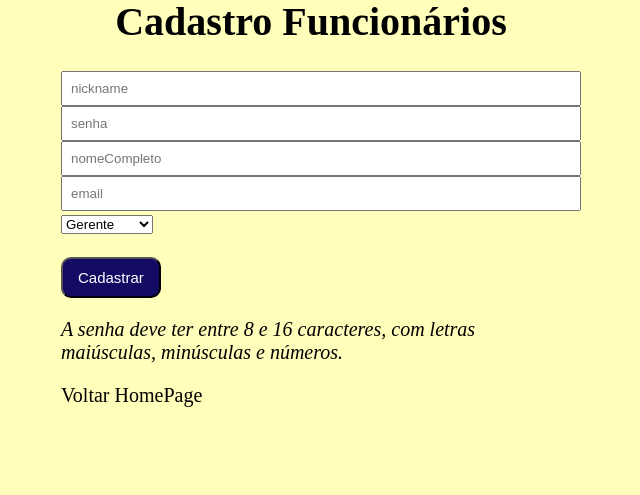
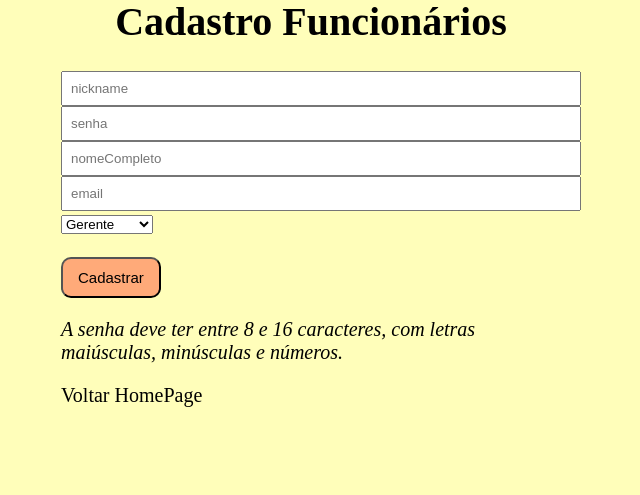
Before and after one commit to BolachaEtecvav/Empresa_Casa_do_Acucar, a PHP site: page /cadastro.php in a window 1280 px wide. Shown: the part 219-714 px from the top of the page, without its empty margins (337-977 px from the left). Run offline with PHP 8.4, Linux system fonts and the light colour scheme; the visitor is signed in with stand-in values (Sample User, id 1).

Commit message:
Update cadastro.php 22-08-2025

```diff
--- a/cadastro.php
+++ b/cadastro.php
@@ -53,8 +53,8 @@
 
         button {
             padding: 10px 15px;
-            background:rgb(19, 10, 100);
-            color: white;
+            background-color:rgba(255, 170, 121, 1);
+            color: black;
             font-size: 15px;
             border-radius: 10px;
             cursor: pointer;
```
